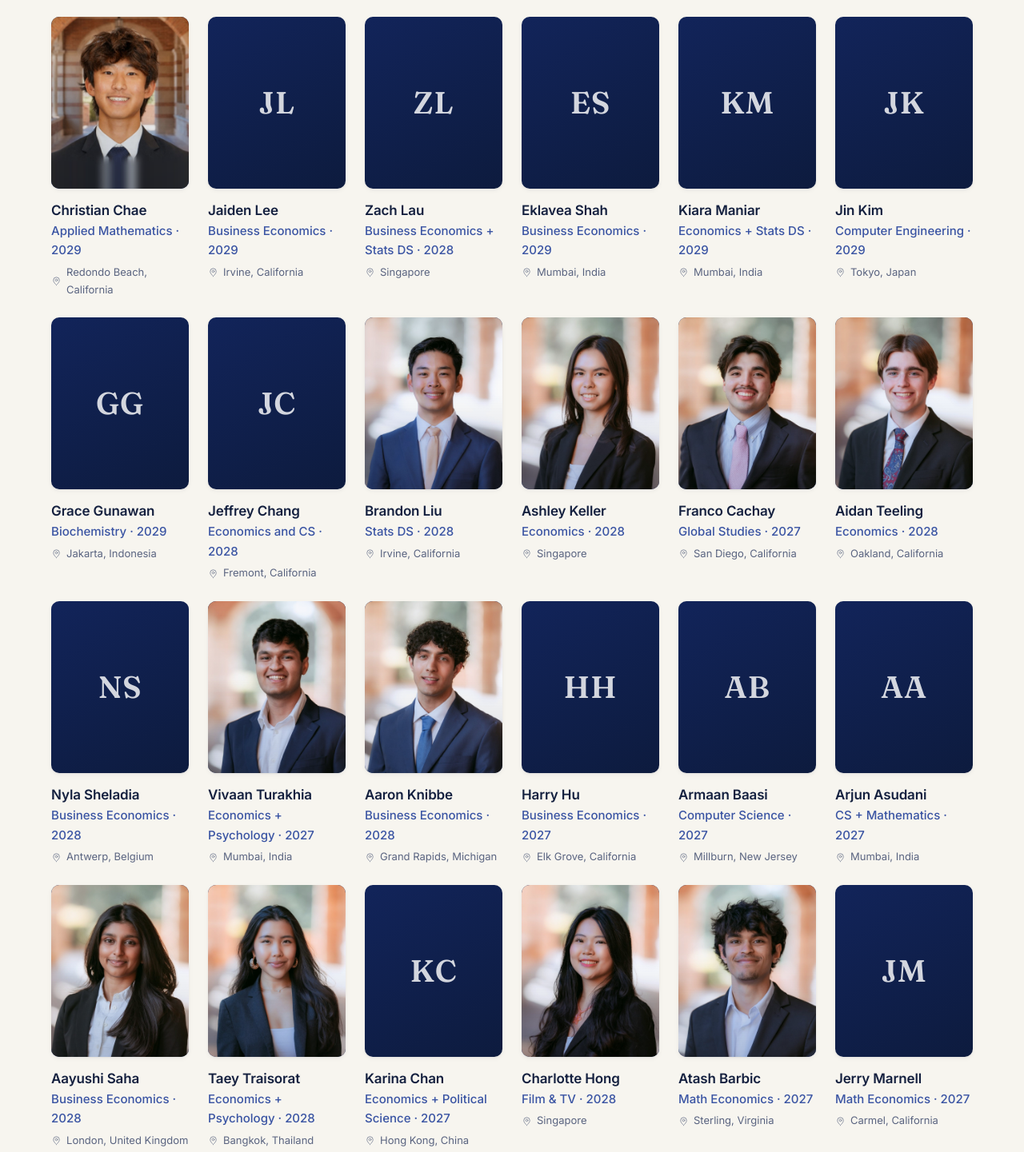
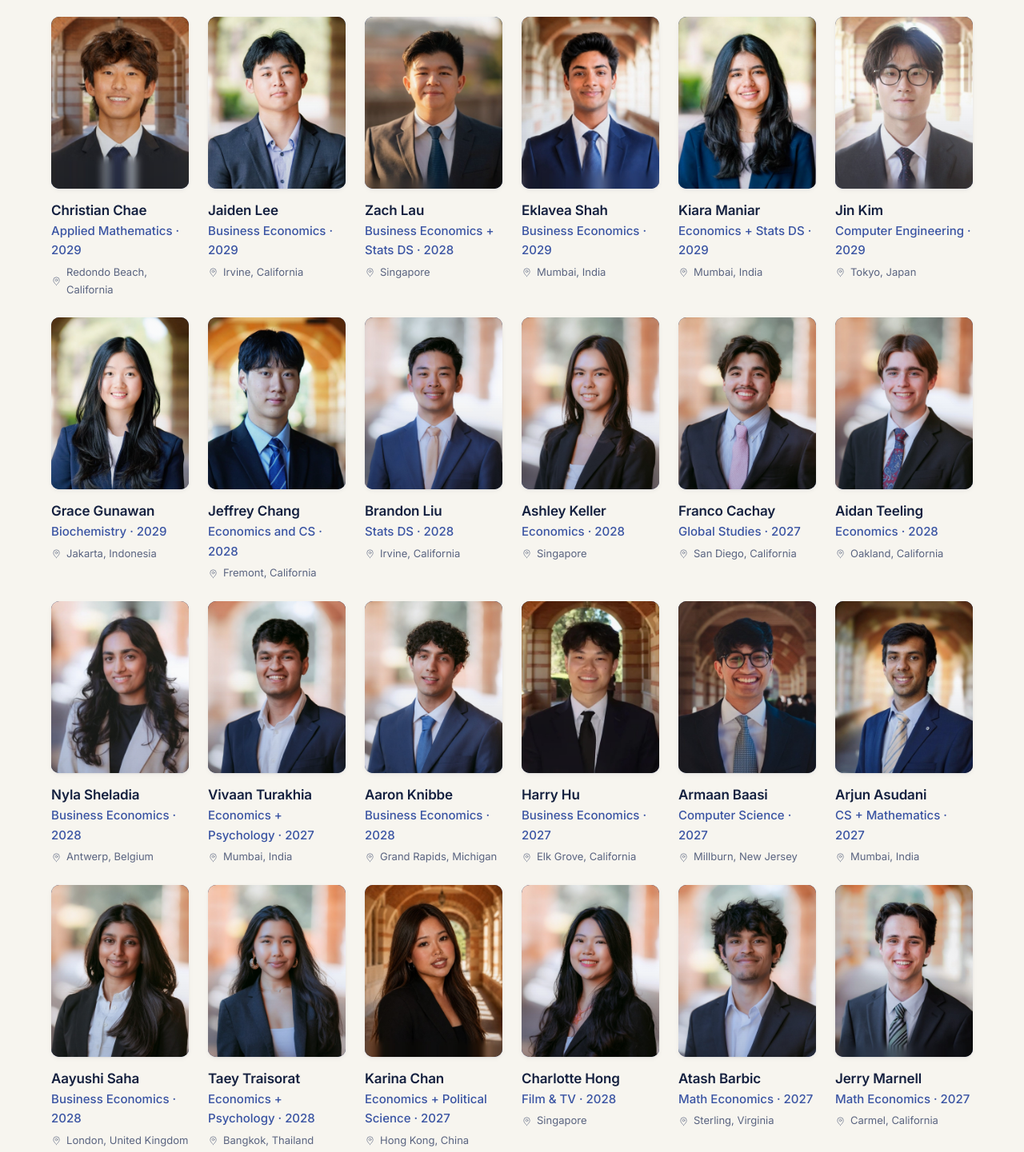
Before and after one commit to dxx-912/IBB-Website, a plain HTML site: page team.html in a window 1280 px wide. Shown: the part 3054-4495 px from the top of the page at 80% size. Drawn offline with Linux system fonts and the light colour scheme; a script that the page names is missing.

Commit message:
Wire up the 18 unreferenced team headshots
Every one of these already had a normalised 800x1000 kebab-case file in
assets/images/team; the cards were still rendering initials placeholders
because the roster rebuild never pointed at them. Nyla Sheladia's file is
named nysa-sheladia.jpg — spelling differs, mapped explicitly.

Four members still have no photo on disk and keep their initials:
Pranav Mogathala, Alan Whitmoyer, Aditya Arora, Anya Kapoor.

Co-Authored-By: Claude Opus 5 <noreply@anthropic.com>
Claude-Session: https://claude.ai/code/session_01DsMuXD2Wr6fasJa3u5TvCm

```diff
--- a/team.html
+++ b/team.html
@@ -258,43 +258,43 @@
           <p class="member__where"><svg aria-hidden="true"><use href="#i-pin"/></svg><span>Redondo Beach, California</span></p>
         </article>
         <article class="member" data-reveal>
-          <div class="member__frame member__frame--empty"><span class="member__initials" aria-hidden="true">JL</span></div>
+          <div class="member__frame"><img src="assets/images/team/jaiden-lee.jpg" alt="" width="800" height="1000" loading="lazy" decoding="async"></div>
           <h3 class="member__name">Jaiden Lee</h3>
           <p class="member__role">Business Economics &middot; 2029</p>
           <p class="member__where"><svg aria-hidden="true"><use href="#i-pin"/></svg><span>Irvine, California</span></p>
         </article>
         <article class="member" data-reveal>
-          <div class="member__frame member__frame--empty"><span class="member__initials" aria-hidden="true">ZL</span></div>
+          <div class="member__frame"><img src="assets/images/team/zach-lau.jpg" alt="" width="800" height="1000" loading="lazy" decoding="async"></div>
           <h3 class="member__name">Zach Lau</h3>
           <p class="member__role">Business Economics + Stats DS &middot; 2028</p>
           <p class="member__where"><svg aria-hidden="true"><use href="#i-pin"/></svg><span>Singapore</span></p>
         </article>
         <article class="member" data-reveal>
-          <div class="member__frame member__frame--empty"><span class="member__initials" aria-hidden="true">ES</span></div>
+          <div class="member__frame"><img src="assets/images/team/eklavea-shah.jpg" alt="" width="800" height="1000" loading="lazy" decoding="async"></div>
           <h3 class="member__name">Eklavea Shah</h3>
           <p class="member__role">Business Economics &middot; 2029</p>
           <p class="member__where"><svg aria-hidden="true"><use href="#i-pin"/></svg><span>Mumbai, India</span></p>
         </article>
         <article class="member" data-reveal>
-          <div class="member__frame member__frame--empty"><span class="member__initials" aria-hidden="true">KM</span></div>
+          <div class="member__frame"><img src="assets/images/team/kiara-maniar.jpg" alt="" width="800" height="1000" loading="lazy" decoding="async"></div>
           <h3 class="member__name">Kiara Maniar</h3>
           <p class="member__role">Economics + Stats DS &middot; 2029</p>
           <p class="member__where"><svg aria-hidden="true"><use href="#i-pin"/></svg><span>Mumbai, India</span></p>
         </article>
         <article class="member" data-reveal>
-          <div class="member__frame member__frame--empty"><span class="member__initials" aria-hidden="true">JK</span></div>
+          <div class="member__frame"><img src="assets/images/team/jin-kim.jpg" alt="" width="800" height="1000" loading="lazy" decoding="async"></div>
           <h3 class="member__name">Jin Kim</h3>
           <p class="member__role">Computer Engineering &middot; 2029</p>
           <p class="member__where"><svg aria-hidden="true"><use href="#i-pin"/></svg><span>Tokyo, Japan</span></p>
         </article>
         <article class="member" data-reveal>
-          <div class="member__frame member__frame--empty"><span class="member__initials" aria-hidden="true">GG</span></div>
+          <div class="member__frame"><img src="assets/images/team/grace-gunawan.jpg" alt="" width="800" height="1000" loading="lazy" decoding="async"></div>
           <h3 class="member__name">Grace Gunawan</h3>
           <p class="member__role">Biochemistry &middot; 2029</p>
           <p class="member__where"><svg aria-hidden="true"><use href="#i-pin"/></svg><span>Jakarta, Indonesia</span></p>
         </article>
         <article class="member" data-reveal>
-          <div class="member__frame member__frame--empty"><span class="member__initials" aria-hidden="true">JC</span></div>
+          <div class="member__frame"><img src="assets/images/team/jeffrey-chang.jpg" alt="" width="800" height="1000" loading="lazy" decoding="async"></div>
           <h3 class="member__name">Jeffrey Chang</h3>
           <p class="member__role">Economics and CS &middot; 2028</p>
           <p class="member__where"><svg aria-hidden="true"><use href="#i-pin"/></svg><span>Fremont, California</span></p>
@@ -324,7 +324,7 @@
           <p class="member__where"><svg aria-hidden="true"><use href="#i-pin"/></svg><span>Oakland, California</span></p>
         </article>
         <article class="member" data-reveal>
-          <div class="member__frame member__frame--empty"><span class="member__initials" aria-hidden="true">NS</span></div>
+          <div class="member__frame"><img src="assets/images/team/nysa-sheladia.jpg" alt="" width="800" height="1000" loading="lazy" decoding="async"></div>
           <h3 class="member__name">Nyla Sheladia</h3>
           <p class="member__role">Business Economics &middot; 2028</p>
           <p class="member__where"><svg aria-hidden="true"><use href="#i-pin"/></svg><span>Antwerp, Belgium</span></p>
@@ -342,19 +342,19 @@
           <p class="member__where"><svg aria-hidden="true"><use href="#i-pin"/></svg><span>Grand Rapids, Michigan</span></p>
         </article>
         <article class="member" data-reveal>
-          <div class="member__frame member__frame--empty"><span class="member__initials" aria-hidden="true">HH</span></div>
+          <div class="member__frame"><img src="assets/images/team/harry-hu.jpg" alt="" width="800" height="1000" loading="lazy" decoding="async"></div>
           <h3 class="member__name">Harry Hu</h3>
           <p class="member__role">Business Economics &middot; 2027</p>
           <p class="member__where"><svg aria-hidden="true"><use href="#i-pin"/></svg><span>Elk Grove, California</span></p>
         </article>
         <article class="member" data-reveal>
-          <div class="member__frame member__frame--empty"><span class="member__initials" aria-hidden="true">AB</span></div>
+          <div class="member__frame"><img src="assets/images/team/armaan-baasi.jpg" alt="" width="800" height="1000" loading="lazy" decoding="async"></div>
           <h3 class="member__name">Armaan Baasi</h3>
           <p class="member__role">Computer Science &middot; 2027</p>
           <p class="member__where"><svg aria-hidden="true"><use href="#i-pin"/></svg><span>Millburn, New Jersey</span></p>
         </article>
         <article class="member" data-reveal>
-          <div class="member__frame member__frame--empty"><span class="member__initials" aria-hidden="true">AA</span></div>
+          <div class="member__frame"><img src="assets/images/team/arjun-asudani.jpg" alt="" width="800" height="1000" loading="lazy" decoding="async"></div>
           <h3 class="member__name">Arjun Asudani</h3>
           <p class="member__role">CS + Mathematics &middot; 2027</p>
           <p class="member__where"><svg aria-hidden="true"><use href="#i-pin"/></svg><span>Mumbai, India</span></p>
@@ -372,7 +372,7 @@
           <p class="member__where"><svg aria-hidden="true"><use href="#i-pin"/></svg><span>Bangkok, Thailand</span></p>
         </article>
         <article class="member" data-reveal>
-          <div class="member__frame member__frame--empty"><span class="member__initials" aria-hidden="true">KC</span></div>
+          <div class="member__frame"><img src="assets/images/team/karina-chan.jpg" alt="" width="800" height="1000" loading="lazy" decoding="async"></div>
           <h3 class="member__name">Karina Chan</h3>
           <p class="member__role">Economics + Political Science &middot; 2027</p>
           <p class="member__where"><svg aria-hidden="true"><use href="#i-pin"/></svg><span>Hong Kong, China</span></p>
@@ -390,7 +390,7 @@
           <p class="member__where"><svg aria-hidden="true"><use href="#i-pin"/></svg><span>Sterling, Virginia</span></p>
         </article>
         <article class="member" data-reveal>
-          <div class="member__frame member__frame--empty"><span class="member__initials" aria-hidden="true">JM</span></div>
+          <div class="member__frame"><img src="assets/images/team/jerry-marnell.jpg" alt="" width="800" height="1000" loading="lazy" decoding="async"></div>
           <h3 class="member__name">Jerry Marnell</h3>
           <p class="member__role">Math Economics &middot; 2027</p>
           <p class="member__where"><svg aria-hidden="true"><use href="#i-pin"/></svg><span>Carmel, California</span></p>
@@ -408,13 +408,13 @@
           <p class="member__where"><svg aria-hidden="true"><use href="#i-pin"/></svg><span>Taipei, Taiwan</span></p>
         </article>
         <article class="member" data-reveal>
-          <div class="member__frame member__frame--empty"><span class="member__initials" aria-hidden="true">ET</span></div>
+          <div class="member__frame"><img src="assets/images/team/emma-teng.jpg" alt="" width="800" height="1000" loading="lazy" decoding="async"></div>
           <h3 class="member__name">Emma Teng</h3>
           <p class="member__role">Data Theory &middot; 2028</p>
           <p class="member__where"><svg aria-hidden="true"><use href="#i-pin"/></svg><span>Shanghai, China</span></p>
         </article>
         <article class="member" data-reveal>
-          <div class="member__frame member__frame--empty"><span class="member__initials" aria-hidden="true">EY</span></div>
+          <div class="member__frame"><img src="assets/images/team/elizabeth-yang.jpg" alt="" width="800" height="1000" loading="lazy" decoding="async"></div>
           <h3 class="member__name">Elizabeth Yang</h3>
           <p class="member__role">Business Economics + Cog. Science &middot; 2027</p>
           <p class="member__where"><svg aria-hidden="true"><use href="#i-pin"/></svg><span>Taipei, Taiwan</span></p>
@@ -432,7 +432,7 @@
           <p class="member__where"><svg aria-hidden="true"><use href="#i-pin"/></svg><span>Dubai, United Arab Emirates</span></p>
         </article>
         <article class="member" data-reveal>
-          <div class="member__frame member__frame--empty"><span class="member__initials" aria-hidden="true">RY</span></div>
+          <div class="member__frame"><img src="assets/images/team/riley-yupitun.jpg" alt="" width="800" height="1000" loading="lazy" decoding="async"></div>
           <h3 class="member__name">Riley Yupitun</h3>
           <p class="member__role">Stats DS &middot; 2027</p>
           <p class="member__where"><svg aria-hidden="true"><use href="#i-pin"/></svg><span>Vancouver, Canada</span></p>
@@ -450,7 +450,7 @@
           <p class="member__where"><svg aria-hidden="true"><use href="#i-pin"/></svg><span>Mumbai, India</span></p>
         </article>
         <article class="member" data-reveal>
-          <div class="member__frame member__frame--empty"><span class="member__initials" aria-hidden="true">AM</span></div>
+          <div class="member__frame"><img src="assets/images/team/aarushi-maheshwari.jpg" alt="" width="800" height="1000" loading="lazy" decoding="async"></div>
           <h3 class="member__name">Aarushi Maheshwari</h3>
           <p class="member__role">Economics &middot; 2027</p>
           <p class="member__where"><svg aria-hidden="true"><use href="#i-pin"/></svg><span>Singapore</span></p>
@@ -480,7 +480,7 @@
           <p class="member__where"><svg aria-hidden="true"><use href="#i-pin"/></svg><span>New Delhi, India</span></p>
         </article>
         <article class="member" data-reveal>
-          <div class="member__frame member__frame--empty"><span class="member__initials" aria-hidden="true">EW</span></div>
+          <div class="member__frame"><img src="assets/images/team/evelyn-wang.jpg" alt="" width="800" height="1000" loading="lazy" decoding="async"></div>
           <h3 class="member__name">Evelyn Wang</h3>
           <p class="member__role">Business Economics &middot; 2027</p>
           <p class="member__where"><svg aria-hidden="true"><use href="#i-pin"/></svg><span>Hong Kong, China</span></p>
```
